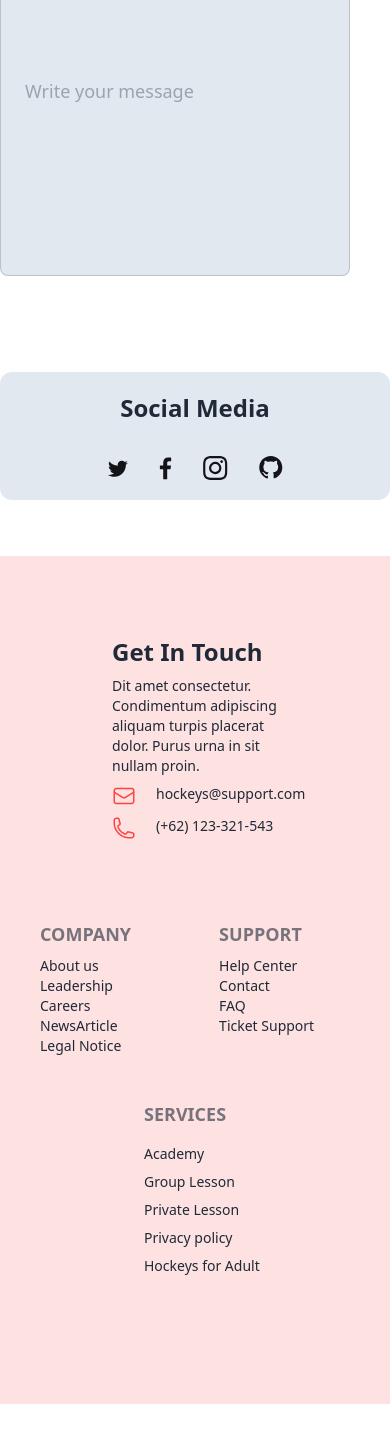
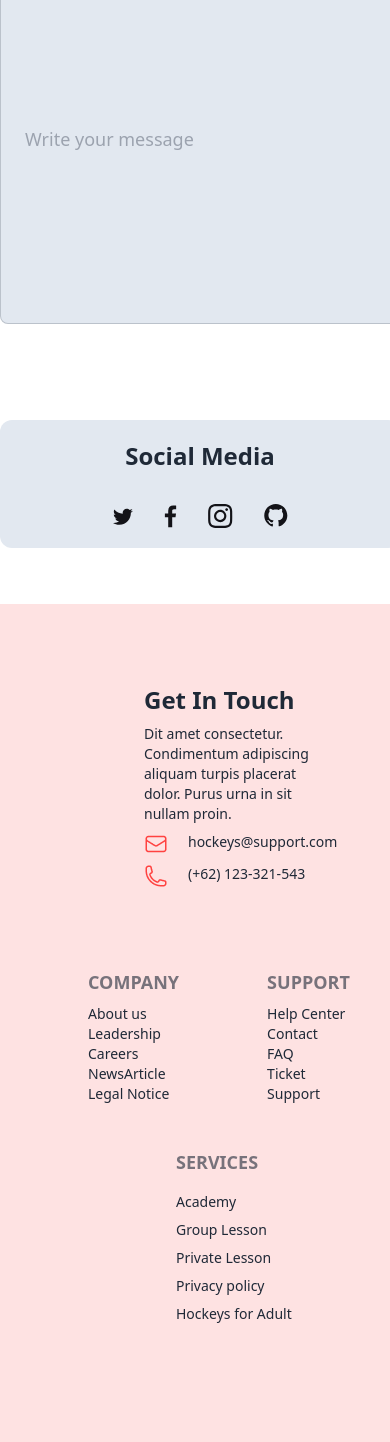
Before and after one commit to altaj1/Hosers-mane, a plain HTML site: page index.html in a window 390 px wide. Shown: the part 9819-11261 px from the top of the page. Before the commit the page ends 11223 px from the top, so only its background shows below. Drawn offline with nearby package versions, Linux system fonts and the light colour scheme.

Commit message:
my project is done

```diff
--- a/index.html
+++ b/index.html
@@ -399,12 +399,12 @@
                     <div class="lg:flex space-x-8 ">
                         <label >
                             <p class="font-bold">Your Name</p>
-                            <input type="text" placeholder="Enter your full name" class="input lg:w-96 w-[350px]  input-bordered
+                            <input type="text" placeholder="Enter your full name" class="input lg:w-96 w-[410px]  input-bordered
                             border-none bg-slate-200  input-secondary" />
                         </label>
                         <label for="">
                             <p  class="font-bold">Your Email</p>
-                            <input type="text" placeholder="Enter your email" class="input lg:w-96 w-[350px] input-bordered
+                            <input type="text" placeholder="Enter your email" class="input lg:w-96 w-[410px] input-bordered
                             border-none bg-slate-200  input-secondary " />
                         </label>
                     </div>
@@ -412,19 +412,19 @@
                     <div class="lg:flex space-x-8 mt-6">
                         <label for="">
                             <p  class="font-bold">Subject</p>
-                            <input type="text" placeholder="Enter your subject" class="input lg:w-96 w-[350px]  input-bordered
+                            <input type="text" placeholder="Enter your subject" class="input lg:w-96 w-[410px]  input-bordered
                             border-none bg-slate-200  input-secondary" />
                         </label>
                         <label for="">
                             <p  class="font-bold">Phone Number</p>
-                            <input type="text" placeholder="Enter your phone number" class="input lg:w-96 w-[350px]  input-bordered
+                            <input type="text" placeholder="Enter your phone number" class="input lg:w-96 w-[410px]  input-bordered
                             border-none bg-slate-200  input-secondary " />
                         </label>
                    </div>
                    <div class="mt-6">
                     <label for="">
                         <p  class="font-bold">Message</p>
-                        <input type="text" placeholder="Write your message" class="input input-bordered input-lg  lg:w-[100%] w-[350px]   h-[370px] bg-slate-200" />
+                        <input type="text" placeholder="Write your message" class="input input-bordered input-lg  lg:w-[100%]  w-[410px]   h-[370px] bg-slate-200" />
                        </label>
                    </div>
                 </form>
@@ -434,16 +434,16 @@
         </div>
 
         <!-- social media -->
-        <div class="container mx-auto w-[100%] lg:px-8 mt-24 bg-slate-200 space-y-6 h-32 flex items-center justify-center rounded-xl ">
+        <div class="container mx-auto lg:w-[100%] w-[400px] lg:px-8 mt-24 bg-slate-200 space-y-6 h-32 flex items-center justify-center rounded-xl ">
             <div class=" text-center space-y-8">
                 <h3 class="font-extrabold text-2xl ">Social Media</h3>
             <img src="./icone/Social.svg" alt="">
             </div>
         </div>
         <!-- footer -->
-        <div class=" bg-red-100  lg:pl-60 mt-14 ">
+        <div class=" bg-red-100  lg:pl-60 mt-14 w-[100%] ">
          <div class="footer text-base-content pt-20">
-            <aside class="w-10 pl-28 lg:pl-1 ">
+            <aside class="w-10 pl-36 lg:pl-1 ">
                 <h3 class="font-bold text-2xl">Get In Touch</h3>
                 <p>Dit amet consectetur. Condimentum  adipiscing aliquam turpis placerat dolor. Purus urna in sit nullam proin. </p>
                 <div class="flex gap-5">
@@ -458,7 +458,7 @@
               </aside>
               <div class="flex lg:flex-none lg:justify-normal justify-around">
 
-                    <nav class="m-10 lg:m-0">
+                    <nav class="m-10 lg:m-0 lg:pl-0 pl-12">
                         <header class="footer-title font-bold text-lg">Company</header>
                         <a class="link link-hover">About us</a> <br>
                         <a class="link link-hover">Leadership</a>
@@ -477,7 +477,7 @@
                   </nav>
 
               </div>
-              <nav class=" -mt-9 mb-32 pl-36 lg:mt-0 lg:pl-1" >
+              <nav class=" -mt-9 mb-32 pl-44 lg:mt-0 lg:pl-1" >
                 <header class="footer-title  font-bold text-lg">Services</header>
                 <a class="link link-hover">Academy</a>
                 <a class="link link-hover">Group Lesson</a>
```
